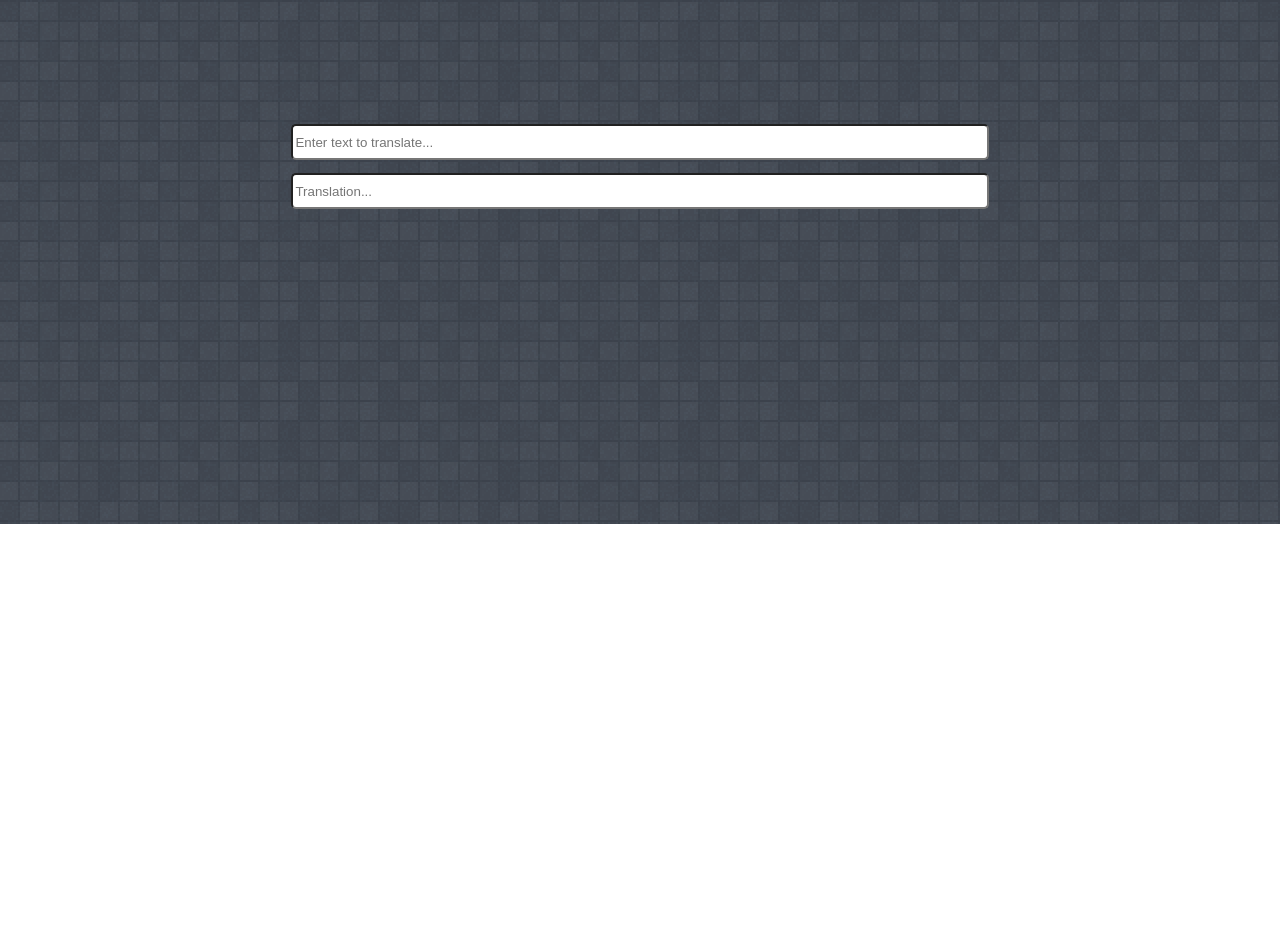
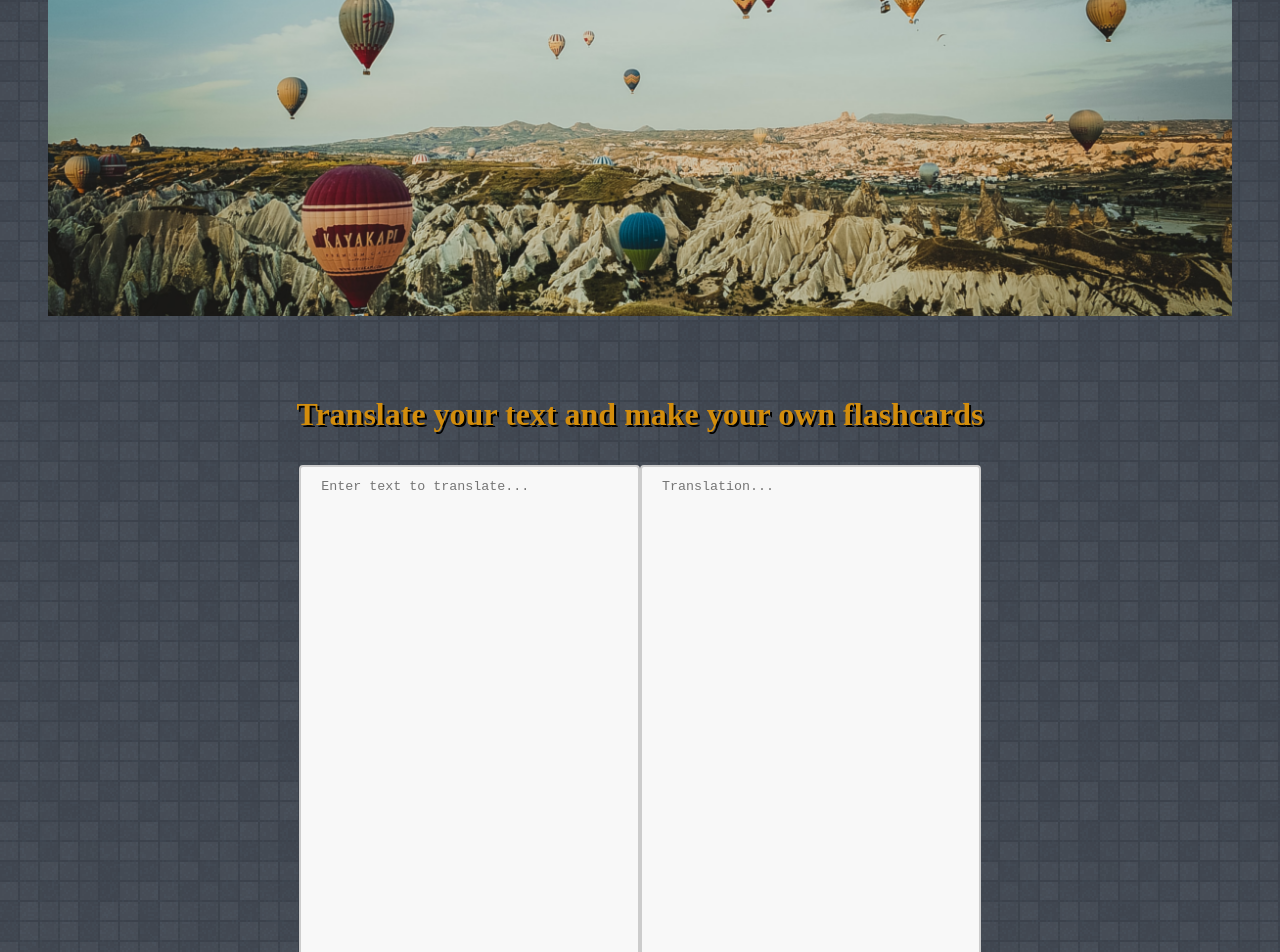
Before and after one commit to etrovavica1221/language-flashcards, a React (Create React App) app: page / in a window 1280 px wide. Shown: the part 440-1392 px from the top of the page. Before the commit the page ends 964 px from the top, so only its background shows below. Built offline with nearby package versions, Linux system fonts and the light colour scheme; a web font is replaced by a local one.

Commit message:
Correct styles

```diff
--- a/src/components/App.js
+++ b/src/components/App.js
@@ -7,7 +7,7 @@ import Learn from './Learn';
 import UserLogin from './UserLogin';
 import UserRegister from './UserRegister';
 import '../styles/App.css';
-import FlashcardList from './Flashcardlist';
+// import FlashcardList from './Flashcardlist';
 
 const initialState = {
   user: {
@@ -31,7 +31,7 @@ function App() {
           <Route exact path="/login" render={() => <UserLogin userState={user} setUserState={setUser} />} />
           <Route exact path="/register" render={() => <UserRegister userState={user} setUserState={setUser} />} />
           <Route exact path="/" render={() => <Home userState={user} setUserState={setUser} />} />
-          <Route exact path="/flashcard" render={() => <FlashcardList flashcards={flashcards} />} />
+          {/* <Route exact path="/flashcard" render={() => <FlashcardList flashcards={flashcards} />} /> */}
         </Switch>
       </div>
     </BrowserRouter>
--- a/src/components/Home.js
+++ b/src/components/Home.js
@@ -38,27 +38,32 @@ const Home = ({ userState, setUserState }) => {
   };
   //home page definition
   if (isLoggedIn) {
-    message = <h1>Welcome back!!</h1>;
-    button = <Link className="homeButton" to="/learn"><button type="button">View My Flashcards!</button></Link>;
+    message = <h1 className="titles">Welcome back!!</h1>;
+    button = <Link className="base-button" to="/learn"><button type="button">View My Flashcards!</button></Link>;
     logout = <Link className="logOut" to="/"><button type="button" onClick={handleLogout}>Log Out</button></Link>;
-    saveButton = <Link className="logOut" to="/"><button type="button" onClick={handleLogout}>Save to my Flashcards</button></Link>;
+    saveButton = <Link className="logOut" to="/"><button className="base-button" type="button" onClick={handleLogout}>Save to my Flashcards</button></Link>;
   } else {
-    message = <h1 class='welcome-msg'>Welcome to translator app!<div class='welcome-msg'>Please log in</div></h1>;
+    message = <h1 className='titles'>Welcome to translator app!<div className='titles'>Please log in</div></h1>;
     button = <Link to="/login"><button className="base-button" type="button">Log in</button></Link>;
     logout = "";
     saveButton = "";
   }
 
   return (
-    <div className="HomePage">
-      {message}
-      {button}
-      {logout}
-      <form action="submit">
-        <input type="text" placeholder="Enter text to translate..." required name="textInput" onChange={handleChange} />
-        <input value={Value.value} type="text" placeholder="Translation..." required name="textOutput" />
-      </form>
-      {saveButton}
+    <div id="HomePage">
+      <div id="landing">
+        {message}
+        {button}
+        {logout}
+      </div>
+      <div id="translation-form-container">
+        <h1 className="titles">Translate your text and make your own flashcards</h1>
+          <form id="translation-form" action="submit">
+            <textarea type="text" placeholder="Enter text to translate..." required name="textInput" onChange={handleChange} />
+            <textarea value={Value.value} type="text" placeholder="Translation..." required name="textOutput" />
+          </form>
+        {saveButton}
+      </div>
     </div>
   );
 };
--- a/src/styles/Home.css
+++ b/src/styles/Home.css
@@ -1,4 +1,4 @@
-.HomePage {
+#HomePage {
     display: flex;
     flex-direction: column;
     margin: 3em;
@@ -13,6 +13,8 @@
     font-family: 'Ranchers', cursive;
     color: rgb(211, 141, 12);
     text-shadow: 2px 2px #000000;
+    margin: auto;
+    margin-top: 1em;
 }
 
 #landing {
@@ -23,3 +25,31 @@
     max-width: 100%;
     height: 80vh;
 }
+
+#translation-form-container {
+    display: flex;
+    flex-direction: column;
+    align-items: center;
+    margin: 3em 1.5em;
+}
+
+#translation-form {
+    display: flex;
+    flex-direction: row;
+    margin: 2em auto;
+}
+
+#translation-form textarea {
+    width: 60em;
+    height: 40em;
+    padding: 12px 20px;
+    box-sizing: border-box;
+    border: 2px solid #ccc;
+    border-radius: 4px;
+    background-color: #f8f8f8;
+    resize: none;
+}
+
+#translation-form textarea[type=text]:focus {
+    border: 3px solid #555;
+}
```
